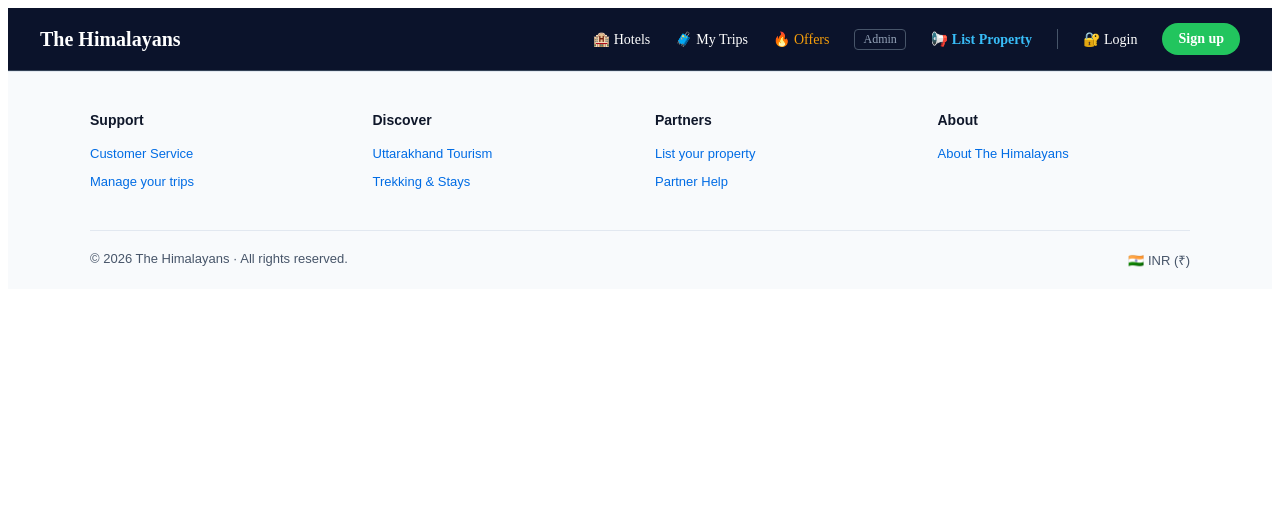
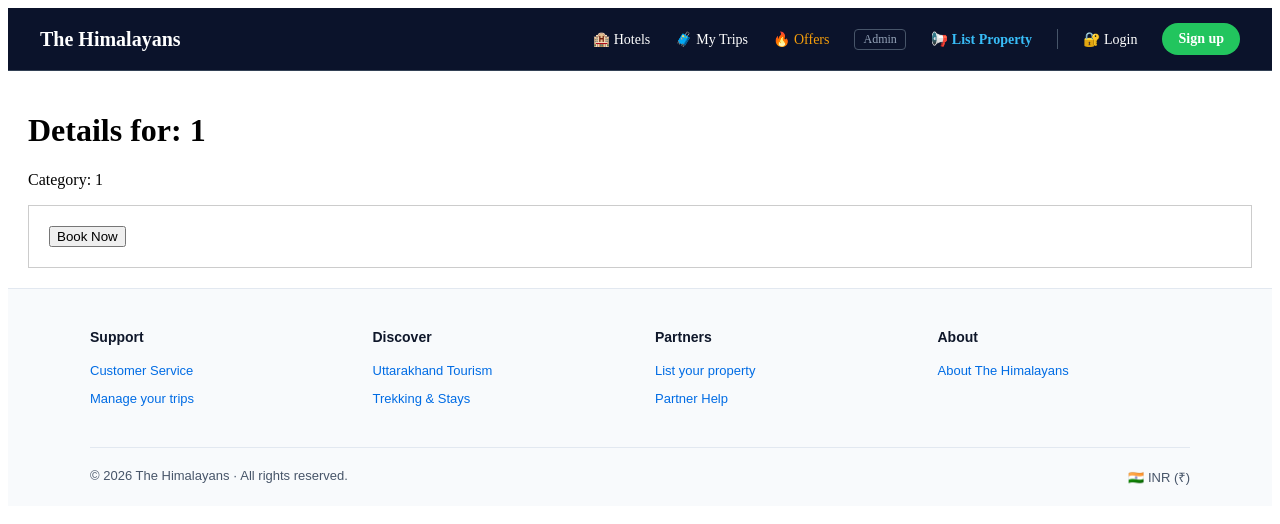
Before and after one commit to pamnautiyal-cpu/himstay, a React (Vite) app in the folder frontend/: page /details/1/1 in a window 1280 px wide. Shown: the top 524 px of the page. Built offline with nearby package versions, Linux system fonts and the light colour scheme.

Commit message:
Home: Integrated dynamic navigation for all categories

```diff
--- a/frontend/src/App.jsx
+++ b/frontend/src/App.jsx
@@ -5,13 +5,14 @@ import Layout from "./components/Layout";
 import Home from "./pages/Home";
 import AllStays from "./pages/AllStays";
 import HotelDetails from "./pages/HotelDetails";
+import DetailsPage from "./pages/DetailsPage"; // ✅ नया पेज इम्पोर्ट किया
 import Login from "./pages/Login";
 import Signup from "./pages/Signup";
 import Contact from "./pages/Contact";
 import MyTrips from "./pages/MyTrips";
 import ListProperty from "./pages/ListProperty";
 import AdminBookings from "./pages/AdminBookings";
-import Terms from "./pages/Terms"; // ✅ Terms पेज इम्पोर्ट किया
+import Terms from "./pages/Terms";
 import "./App.css";
 
 export default function App() {
@@ -27,14 +28,17 @@ export default function App() {
           <Route path="/" element={<Home />} />
           <Route path="/hotels" element={<AllStays />} />
           <Route path="/hotels/:id" element={<HotelDetails />} />
+
+          {/* ✅ नया डायनामिक राउट */}
+          <Route path="/details/:category/:id" element={<DetailsPage />} />
+
           <Route path="/contact" element={<Contact />} />
           <Route path="/mytrips" element={<MyTrips />} />
           <Route path="/login" element={<Login />} />
           <Route path="/signup" element={<Signup />} />
           <Route path="/list-property" element={<ListProperty />} />
-          <Route path="/terms" element={<Terms />} /> {/* ✅ Terms रूट ऐड किया */}
+          <Route path="/terms" element={<Terms />} />
 
-          {/* ✅ Admin Panel Route */}
           <Route path="/admin/bookings" element={<AdminBookings />} />
         </Routes>
       </Layout>
--- /dev/null
+++ b/frontend/src/pages/DetailsPage.jsx
@@ -0,0 +1,17 @@
+import React from "react";
+import { useParams } from "react-router-dom";
+
+export default function DetailsPage() {
+  const { category, id } = useParams(); // URL से कैटेगरी और ID पकड़ेगा
+
+  return (
+    <div className="details-container" style={{ padding: "20px" }}>
+      <h1>Details for: {id}</h1>
+      <p>Category: {category}</p>
+      {/* यहाँ हम इमेज, प्राइस और 'Book Now' बटन डालेंगे */}
+      <div className="booking-box" style={{ border: "1px solid #ccc", padding: "20px" }}>
+        <button className="view-btn">Book Now</button>
+      </div>
+    </div>
+  );
+}
--- a/frontend/src/pages/Home.jsx
+++ b/frontend/src/pages/Home.jsx
@@ -14,7 +14,6 @@ export default function Home() {
     { n: "Rishikesh", img: "/images/destinations/rishikesh.jpg" }
   ];
 
-  // ✅ नए डेटा सेक्शन्स
   const yogaExperiences = [
     { n: "Ayurvedic Therapy", img: "/images/yoga/ayurvedic-therapy.jpg" },
     { n: "Himalayan Yoga", img: "/images/yoga/himalayan-yoga-retreat.jpg" },
@@ -35,13 +34,18 @@ export default function Home() {
   const fallbackImg = "https://images.unsplash.com/photo-1470770841072-f978cf4d019e?w=400";
   const cities = ["All", "Rishikesh", "Uttarkashi", "Haridwar", "Badrinath"];
 
-  // ✅ रीयुजेबल सेक्शन कॉम्पोनेंट (ताकि बार-बार कोड न लिखना पड़े)
-  const renderScrollSection = (title, data) => (
+  // ✅ अपडेटेड फंक्शन: अब 'category' पैरामीटर के साथ डायनामिक लिंक बनाता है
+  const renderScrollSection = (title, data, category) => (
     <section className="section">
       <h2>{title}</h2>
       <div className="horizontal-scroll-container" style={{ display: "flex", gap: "20px", overflowX: "auto", padding: "10px" }}>
         {data.map((item, i) => (
-          <div key={i} className="scroll-item" onClick={() => navigate("/hotels")} style={{ cursor: "pointer", flexShrink: 0 }}>
+          <div
+            key={i}
+            className="scroll-item"
+            onClick={() => navigate(`/details/${category}/${item.n || item.name}`)}
+            style={{ cursor: "pointer", flexShrink: 0 }}
+          >
             <img
               src={item.img}
               alt={item.n || item.name}
@@ -71,15 +75,16 @@ export default function Home() {
       </div>
 
       <div className="home-content">
-        {renderScrollSection("Uttarakhand Tourism", uttarakhandExperiences)}
-        {renderScrollSection("Yoga & Wellness", yogaExperiences)}
-        {renderScrollSection("Popular Treks", trekExperiences)}
+        {/* ✅ यहाँ हमने कैटेगरी पास कर दी है */}
+        {renderScrollSection("Uttarakhand Tourism", uttarakhandExperiences, "tourism")}
+        {renderScrollSection("Yoga & Wellness", yogaExperiences, "yoga")}
+        {renderScrollSection("Popular Treks", trekExperiences, "trek")}
 
         <section className="section">
           <h2>Featured homes</h2>
           <div className="home-grid" style={{ display: "grid", gridTemplateColumns: "repeat(auto-fit, minmax(300px, 1fr))", gap: "20px" }}>
             {featuredHomes.map((h, i) => (
-              <div key={i} className="home-card" onClick={() => navigate("/hotels")} style={{ cursor: "pointer", border: "1px solid #ddd", borderRadius: "8px", overflow: "hidden" }}>
+              <div key={i} className="home-card" onClick={() => navigate(`/details/hotel/${h.name}`)} style={{ cursor: "pointer", border: "1px solid #ddd", borderRadius: "8px", overflow: "hidden" }}>
                 <img src={h.img} alt={h.name} style={{ width: "100%", height: "200px", objectFit: "cover", display: "block" }} onError={(e) => e.target.src = fallbackImg} />
                 <div className="card-info" style={{padding: "10px"}}>
                   <h3>{h.name}</h3>
```
